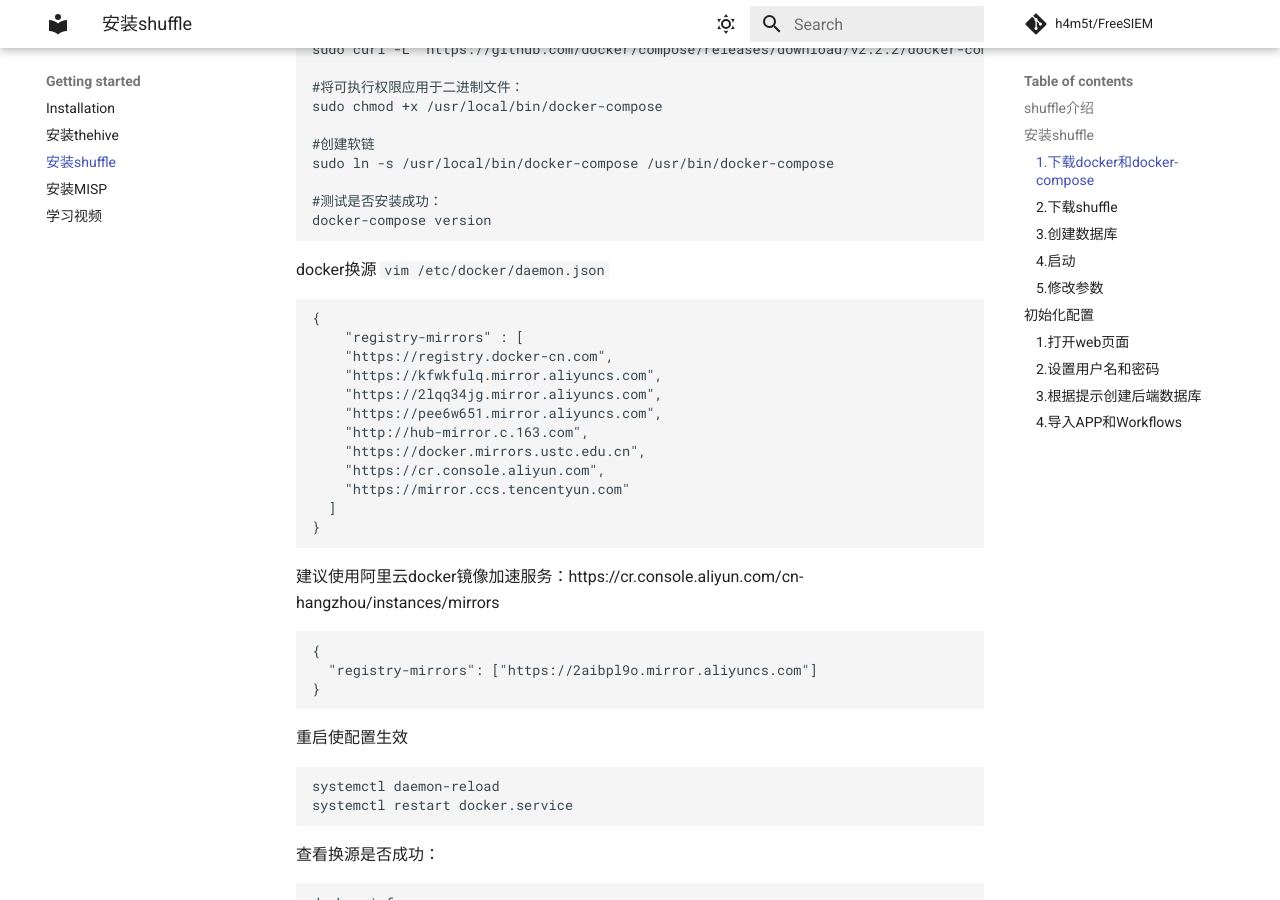
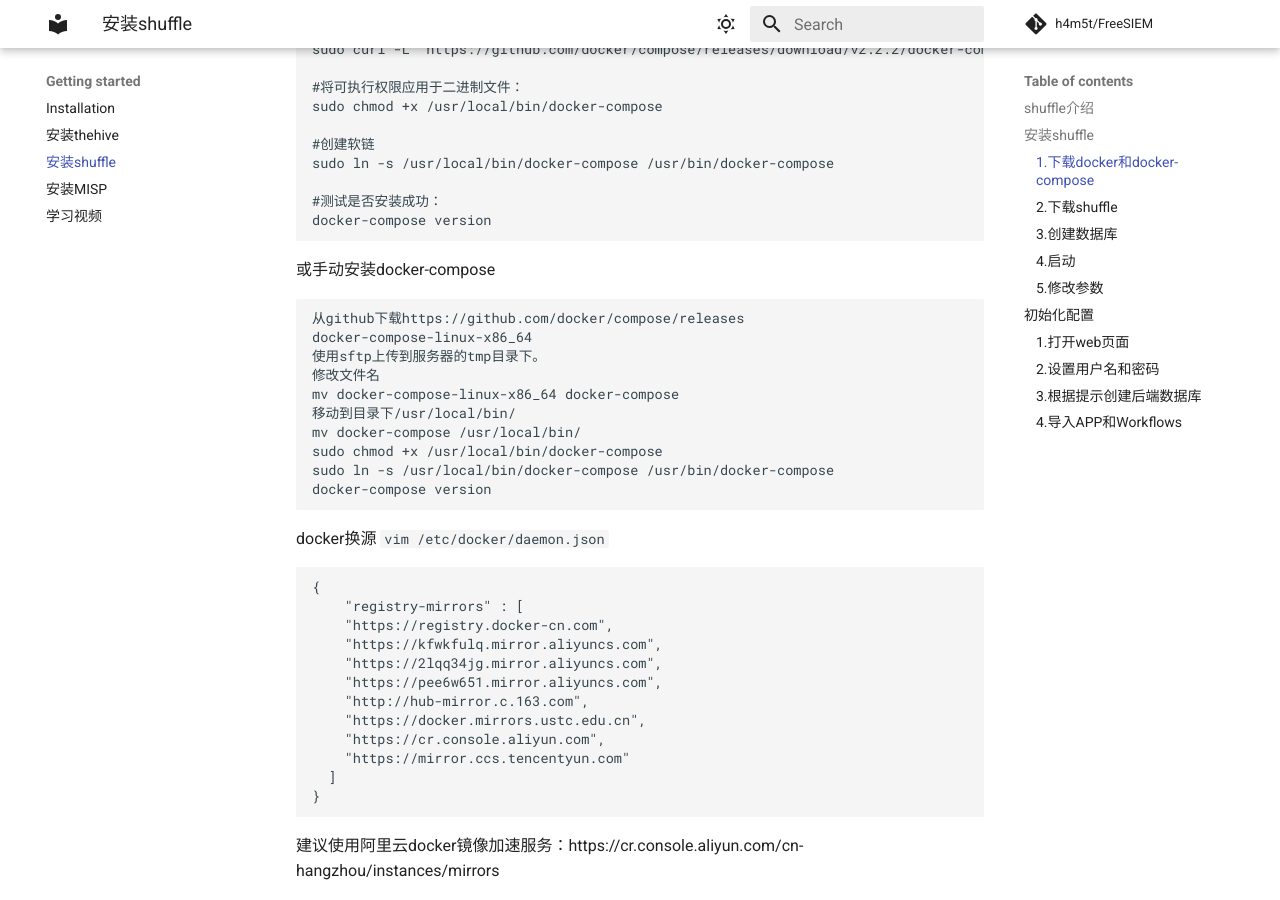
Before and after one commit to h4m5t/FreeSIEM, an MkDocs documentation site: the page built from docs/install_shuffle.md, in a window 1280 px wide and 900 px high, scrolled down 638 px. Built offline with MkDocs 1.6.1 and Material for MkDocs 9.7.7, drawn with Linux system fonts in a browser that asks for light colours; comment, search, counter and statistics services are not loaded.

Commit message:
Update install_shuffle.md

````diff
--- a/docs/install_shuffle.md
+++ b/docs/install_shuffle.md
@@ -33,6 +33,20 @@
 sudo ln -s /usr/local/bin/docker-compose /usr/bin/docker-compose
 
 #测试是否安装成功：
+docker-compose version
+```
+
+或手动安装docker-compose
+```
+从github下载https://github.com/docker/compose/releases
+docker-compose-linux-x86_64
+使用sftp上传到服务器的tmp目录下。
+修改文件名
+mv docker-compose-linux-x86_64 docker-compose
+移动到目录下/usr/local/bin/
+mv docker-compose /usr/local/bin/
+sudo chmod +x /usr/local/bin/docker-compose
+sudo ln -s /usr/local/bin/docker-compose /usr/bin/docker-compose
 docker-compose version
 ```
 
````
